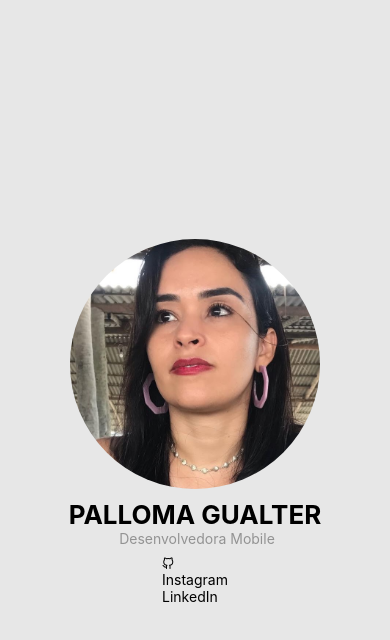
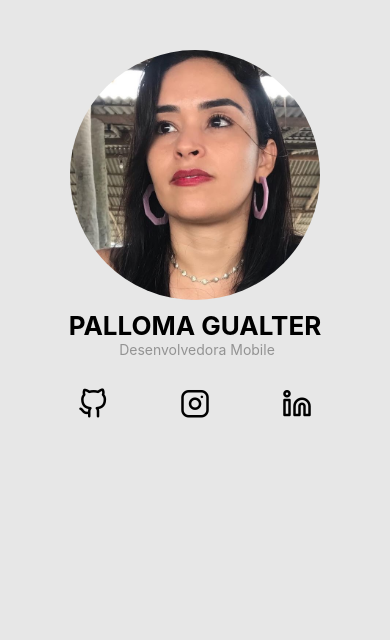
Before and after one commit to pallomagualter/appCurriculo, a React Native app: screen / in a window 390 px wide. Shown: the top 640 px of the page. Built offline with nearby package versions, Linux system fonts and the light colour scheme.

Commit message:
body layout

```diff
--- a/src/App.js
+++ b/src/App.js
@@ -1,49 +1,42 @@
 import React from 'react';
-import {
-  StyleSheet,
-  Image,
-  Text,
-  View,
-} from 'react-native';
+import { StyleSheet, Image, Text, View } from 'react-native';
 import Icon from 'react-native-vector-icons/Feather';
 
 import foto from './assets/foto.jpg';
 
 const App = () => {
-
   return (
     <>
       <View style={styles.page}>
-        <View style={styles.container_cabecalho} >
+        <View style={styles.container_cabecalho}>
           <Image source={foto} style={styles.foto} />
           <Text style={styles.nome}>PALLOMA GUALTER</Text>
           <Text style={styles.funcao}> Desenvolvedora Mobile</Text>
-          <View>
-            <Icon name="github" />
-            <Text style={styles.social}>Instagram</Text>
-            <Text style={styles.social}>LinkedIn</Text>
+          <View style={styles.redes_sociais}>
+            <Icon name="github" size={30} />
+            <Icon name="instagram" size={30} />
+            <Icon name="linkedin" size={30} />
           </View>
         </View>
       </View>
     </>
-
   );
 };
 
 const styles = StyleSheet.create({
   page: {
     backgroundColor: '#E7E7E7',
-    flex: 1
+    flex: 1,
   },
   container_cabecalho: {
-    flex: 1,
     alignItems: 'center',
     justifyContent: 'center',
+    marginTop: 50,
   },
   foto: {
     width: 250,
     height: 250,
-    borderRadius: 125
+    borderRadius: 125,
   },
   nome: {
     marginTop: 10,
@@ -52,11 +45,14 @@ const styles = StyleSheet.create({
   },
   funcao: {
     color: '#939393',
-    marginBottom: 10
+    marginBottom: 10,
   },
-  social: {
-
-  }
+  redes_sociais: {
+    flexDirection: 'row',
+    justifyContent: 'space-between',
+    width: '60%',
+    marginTop: 20,
+  },
 });
 
 export default App;
```
